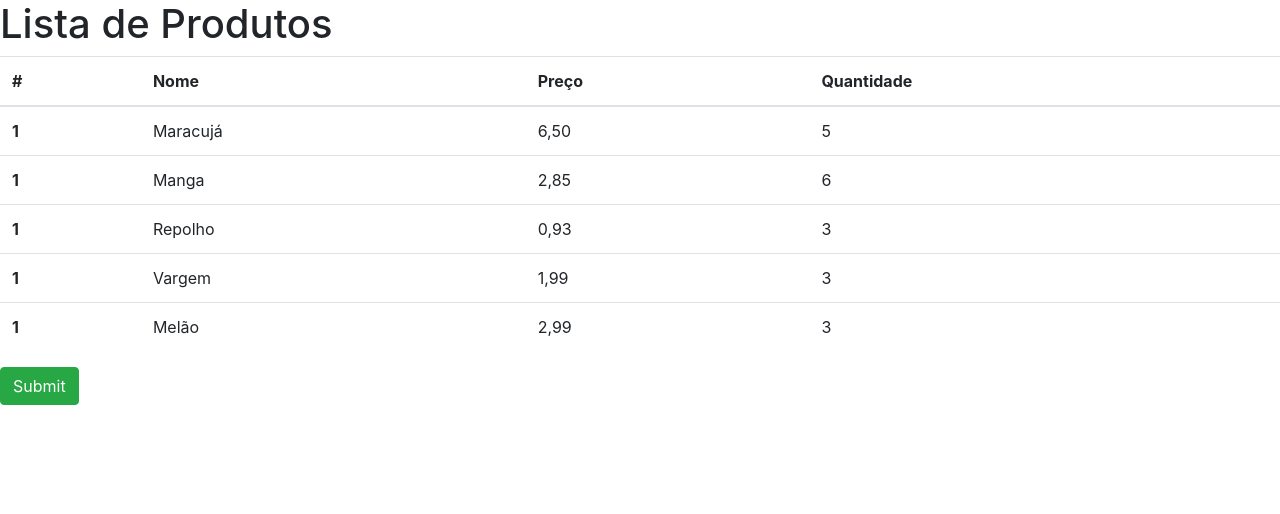
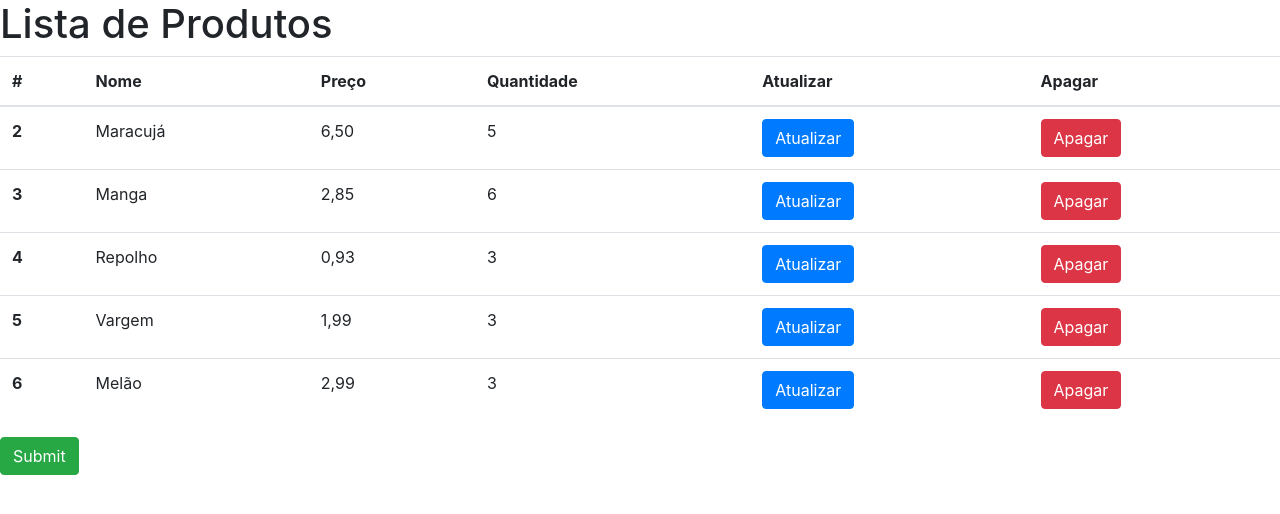
Before and after one commit to Stephanevale/aulasTopicosII, a Django app: page /produto in a window 1280 px wide. Shown: the top 514 px of the page. Run offline with Django 5.2, Linux system fonts and the light colour scheme; data comes from the database, SQL or seed files in the repository; both versions use the stored data as it was after the commit; some libraries are stand-ins or nearby versions.

Commit message:
Adição de botões de atualizar e apagar produtos

```diff
--- a/aplicacao/templates/produto.html
+++ b/aplicacao/templates/produto.html
@@ -16,15 +16,27 @@
             <th scope="col">Nome</th>
             <th scope="col">Preço</th>
             <th scope="col">Quantidade</th>
+            <th scope="col">Atualizar</th>
+            <th scope="col">Apagar</th>
           </tr>
         </thead>
         <tbody>
             {% for p in produtos %}
           <tr>
-            <th scope="row">1</th>
+            <th scope="row">{{ p.id }}</th>
             <td>{{ p.nome }}</td>
             <td>{{ p.preco }}</td>
             <td>{{ p.quantidade }}</td>
+            <td>
+              <form action="{% url 'url_atualizar_produtos' p.id %}">
+              <input type="submit" name="btnAtualizar" class="btn btn-primary" value="Atualizar">
+              </form>
+            </td>
+            <td>
+              <form action="{% url 'url_apagar_produto' p.id %}">
+              <input type="submit" name="btnApagar" class="btn btn-danger" value="Apagar">
+              </form>
+            </td>
           </tr>
           {% endfor %}
         </tbody>
--- a/aplicacao/urls.py
+++ b/aplicacao/urls.py
@@ -5,6 +5,9 @@ from . import views
 urlpatterns = [
     path('', views.index, name='url_index'),
     path('produto', views.produto, name='url_produto'),
-    path('cadastro_produto', views.cadastro_produto, name="url_cadastro_produto")
+    path('cadastro_produto', views.cadastro_produto, name="url_cadastro_produto"),
+    path('atualizar_produtos/<int:id>', views.atualizar_produtos, name="url_atualizar_produtos"),
+     path('apagar_produto/<int:id>', views.apagar_produto, name="url_apagar_produto"),
+
    #path('criar_produto', views.criar_produto, name="url_criar_produto")
 ]
--- a/aplicacao/views.py
+++ b/aplicacao/views.py
@@ -1,4 +1,4 @@
-from django.shortcuts import render, redirect
+from django.shortcuts import render, redirect, get_object_or_404
 from .models import Produto
 from django.http.response import HttpResponse
 # Create your views here.
@@ -30,4 +30,27 @@ def cadastro_produto(request):
             quantidade = quantidade,
         )
         produto.save()
-        return redirect('url_produto')
+        return redirect(('url_produto'))
+
+def atualizar_produtos(request, id):
+    #prod = Produto.objects.get(id = id)
+    prod = get_object_or_404(Produto, id=id)
+    if request.method == "GET":
+        context = {
+            'prod': prod,
+        }
+        return render(request, 'atualizar_produtos.html', context)
+    elif request.method == "POST":
+        nome = request.POST.get('nome')
+        preco = request.POST.get('preco').replace(',', '.')
+        quantidade = request.POST.get('quantidade')
+
+        prod.nome = nome
+        prod.preco = preco
+        prod.quantidade = quantidade
+        prod.save()
+    return redirect('url_produto')
+def apagar_produto(request, id):
+    prod = get_object_or_404(Produto, id=id)
+    prod.delete()
+    return redirect('url_produto')
```
Also changed, not shown: aplicacao/templates/atualizar_produtos.html (added, +17 -0 lines), db.sqlite3.
